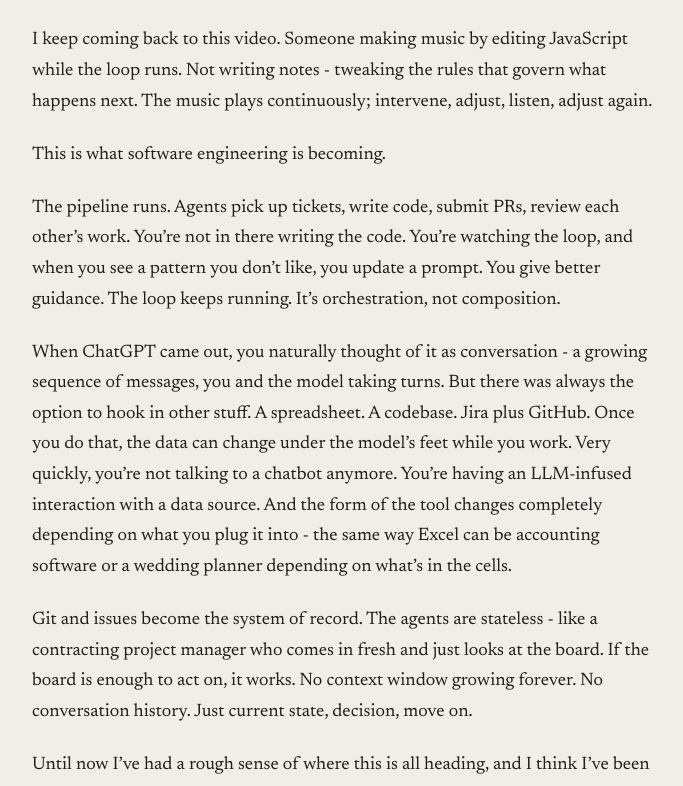
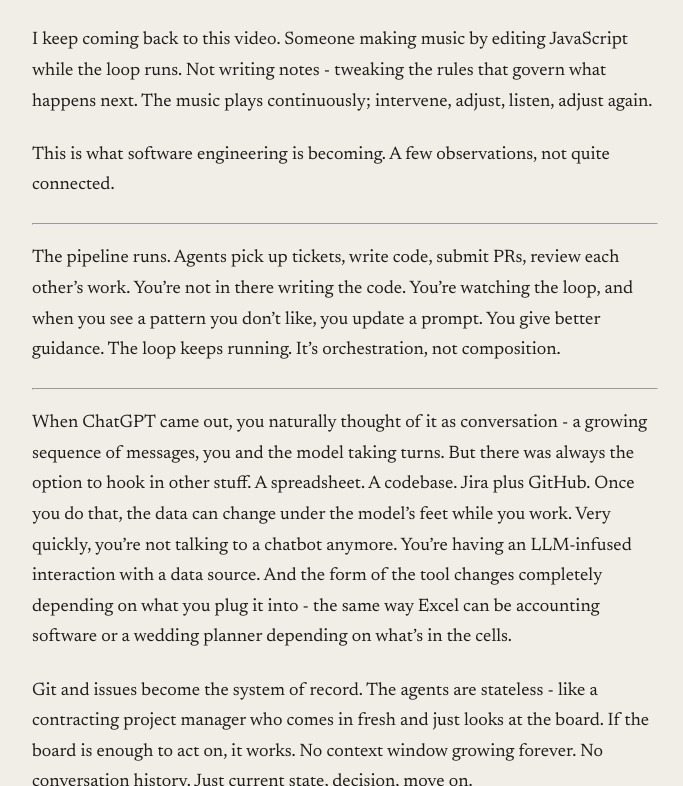
Before and after one commit to rob137/rob137.github.io, a Jekyll site: the page built from _posts/2026-02-17-strudel.md, in a window 1280 px wide and 900 px high, scrolled down 468 px, cut to the strip 114-900 px from the top of the window. Shown: the whole strip, without its empty margins (295-978 px from the left). Built offline with Jekyll 4.4.1, drawn with Linux system fonts in a browser that asks for light colours.

Commit message:
Frame as discontinuous observations, add separators

```diff
--- a/_posts/2026-02-17-strudel.md
+++ b/_posts/2026-02-17-strudel.md
@@ -10,13 +10,19 @@ excerpt: "The loop runs. You tweak the rules."
 
 I keep coming back to this video. Someone making music by editing JavaScript while the loop runs. Not writing notes - tweaking the rules that govern what happens next. The music plays continuously; intervene, adjust, listen, adjust again.
 
-This is what software engineering is becoming.
+This is what software engineering is becoming. A few observations, not quite connected.
+
+---
 
 The pipeline runs. Agents pick up tickets, write code, submit PRs, review each other's work. You're not in there writing the code. You're watching the loop, and when you see a pattern you don't like, you update a prompt. You give better guidance. The loop keeps running. It's orchestration, not composition.
+
+---
 
 When ChatGPT came out, you naturally thought of it as conversation - a growing sequence of messages, you and the model taking turns. But there was always the option to hook in other stuff. A spreadsheet. A codebase. Jira plus GitHub. Once you do that, the data can change under the model's feet while you work. Very quickly, you're not talking to a chatbot anymore. You're having an LLM-infused interaction with a data source. And the form of the tool changes completely depending on what you plug it into - the same way Excel can be accounting software or a wedding planner depending on what's in the cells.
 
 Git and issues become the system of record. The agents are stateless - like a contracting project manager who comes in fresh and just looks at the board. If the board is enough to act on, it works. No context window growing forever. No conversation history. Just current state, decision, move on.
+
+---
 
 Until now I've had a rough sense of where this is all heading, and I think I've been largely accurate. This is the first time I can't see past the horizon. Make the models 10x more reliable, 10x more capable beyond here - what changes? Maybe you automate the watching-and-intervening that the orchestrator is doing now. But the shape feels right. Loop running, human intervening, system of record underneath.
 
```
